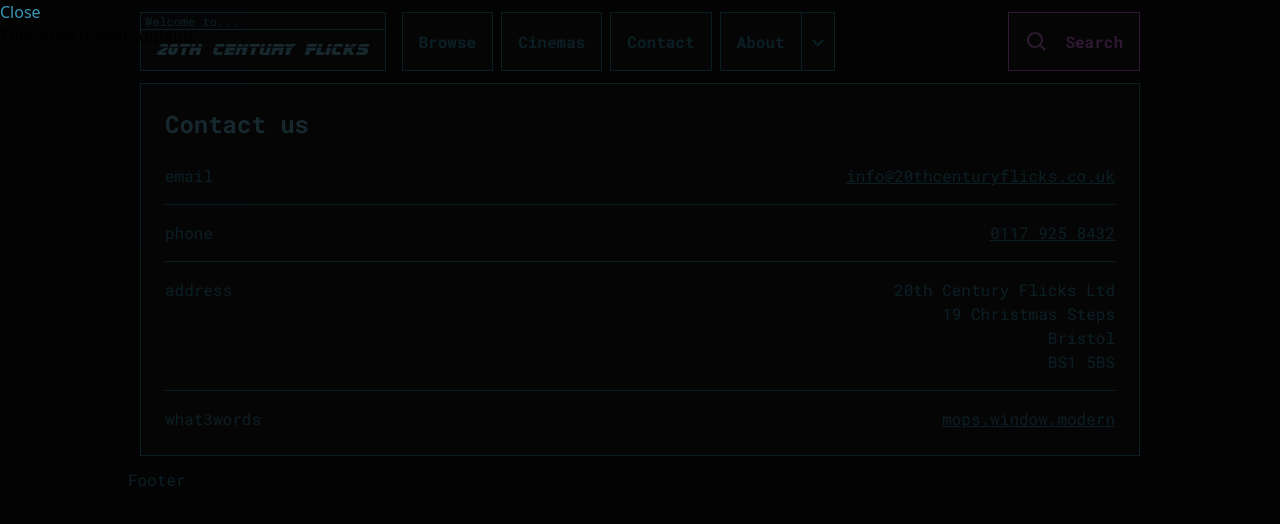
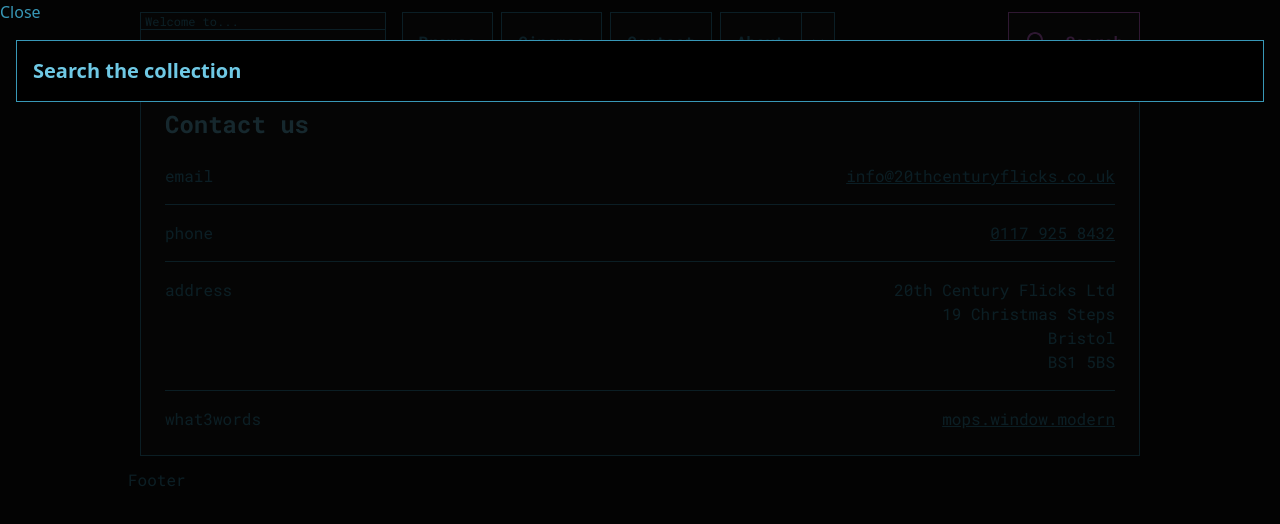
Before and after one commit to alec-hamilton/flicks-frontend, a Next.js app: page /contact in a window 1280 px wide. Both pictures are taken after a click on the button "Search". Shown: the top 524 px of the page. Built offline with nearby package versions, Linux system fonts and the light colour scheme.

Commit message:
feat: removed children prop from search modal

```diff
--- a/components/Layout/Navbar/MobileNav.tsx
+++ b/components/Layout/Navbar/MobileNav.tsx
@@ -1,5 +1,5 @@
 import { useState } from "react";
-import { BiMenu, BiSearch, BiX } from "react-icons/bi";
+import { BiMenu, BiX } from "react-icons/bi";
 import NavSearchButton from "./components/NavSearchButton";
 import MobileMenu from "./MobileMenu";
 
--- a/components/Layout/Navbar/components/NavSearchButton.tsx
+++ b/components/Layout/Navbar/components/NavSearchButton.tsx
@@ -23,9 +23,7 @@ const NavSearchButton = () => {
           </span>
         </span>
       </button>
-      <SearchModal isOpen={isOpen} handleClose={() => setIsOpen(false)}>
-        This is the modal content!
-      </SearchModal>
+      <SearchModal isOpen={isOpen} handleClose={() => setIsOpen(false)} />
     </>
   );
 };
--- a/components/modals/SearchModal.tsx
+++ b/components/modals/SearchModal.tsx
@@ -1,12 +1,11 @@
 import ReactPortal from "./ReactPortal";
 
 type SearchModalProps = {
-  children: React.ReactNode;
   isOpen: boolean;
   handleClose: () => void;
 };
 
-const SearchModal = ({ children, isOpen, handleClose }: SearchModalProps) => {
+const SearchModal = ({ isOpen, handleClose }: SearchModalProps) => {
   if (!isOpen) return null;
   return (
     <ReactPortal wrapperId="react-portal-modal">
@@ -14,7 +13,9 @@ const SearchModal = ({ children, isOpen, handleClose }: SearchModalProps) => {
         <button type="button" className="text-primary" onClick={handleClose}>
           Close
         </button>
-        <div>{children}</div>
+        <div className="border border-primary m-4 p-4 flex bg-black">
+          <h2>Search the collection</h2>
+        </div>
       </div>
     </ReactPortal>
   );
```
